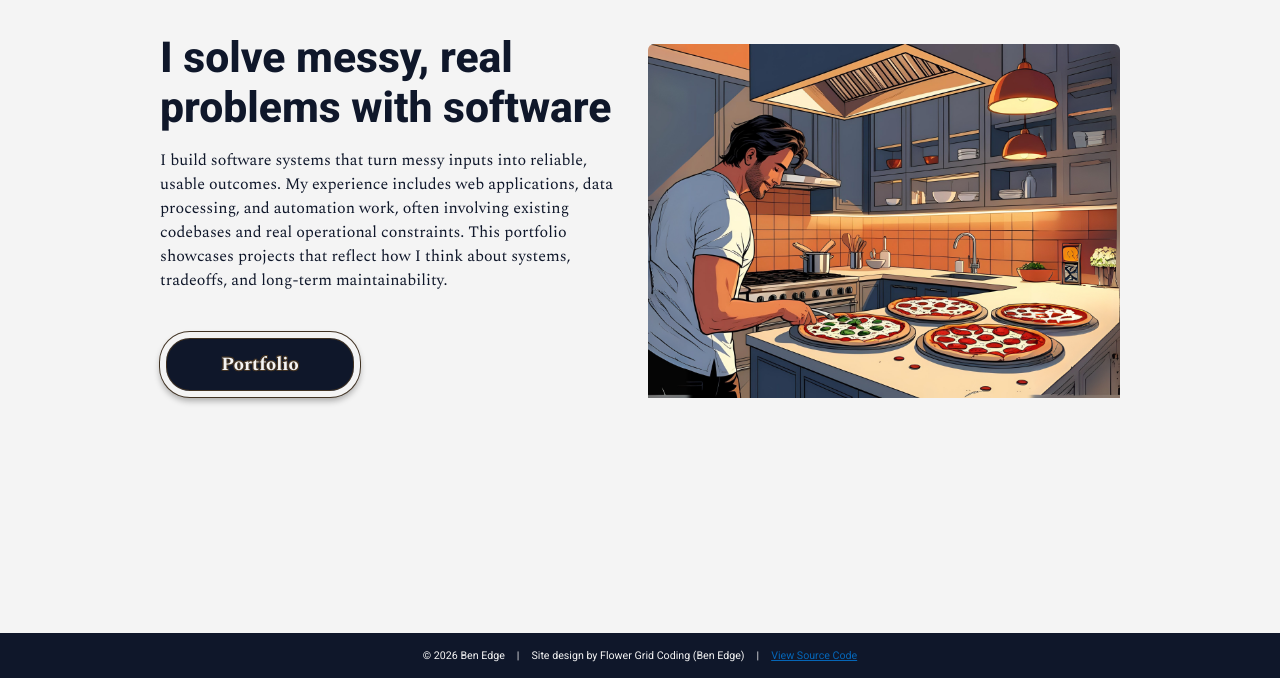
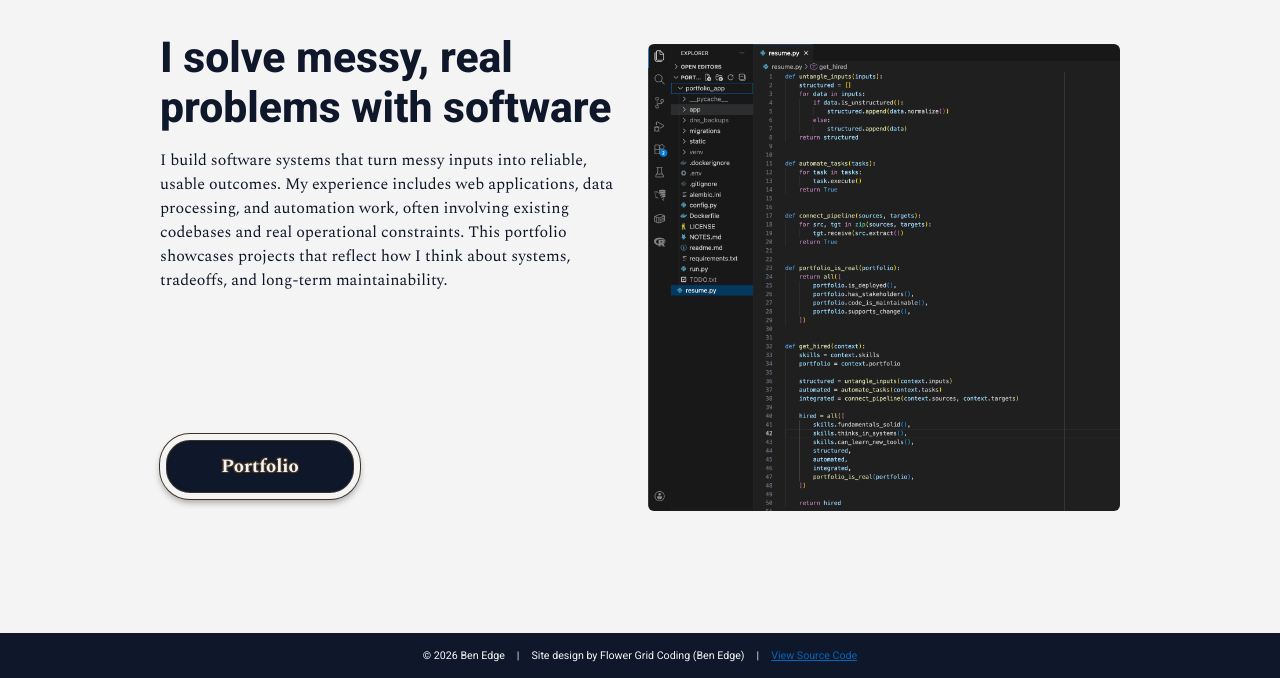
Before and after one commit to FlowerGrid/portfolio_app, a Flask app: page / in a window 1280 px wide. Shown: the part 122-800 px from the top of the page. Run offline with Flask 3, Linux system fonts and the light colour scheme; some libraries are stand-ins or nearby versions.

Commit message:
Upldate hero image to joke code

```diff
--- a/app/blueprints/main/templates/main/index.html
+++ b/app/blueprints/main/templates/main/index.html
@@ -14,7 +14,7 @@
       </p>
     </div>
     <div class="img-container">
-      <img src="{{ url_for('static', filename='images/pk_animated.png')}}" class="img" alt="Weclome to Flower-Grid Cooking: I hope you're hungry">
+      <img src="{{ url_for('static', filename='images/portfolio_dot_py.png')}}" class="img" alt="Welcome to BenEdgeDev.com">
     </div>
     <div class="cta">
       <a href="{{ url_for('main.projects')}}" class="button-styles">Portfolio</a>
```
Also changed, not shown: static/images/portfolio_dot_py.png (added).
